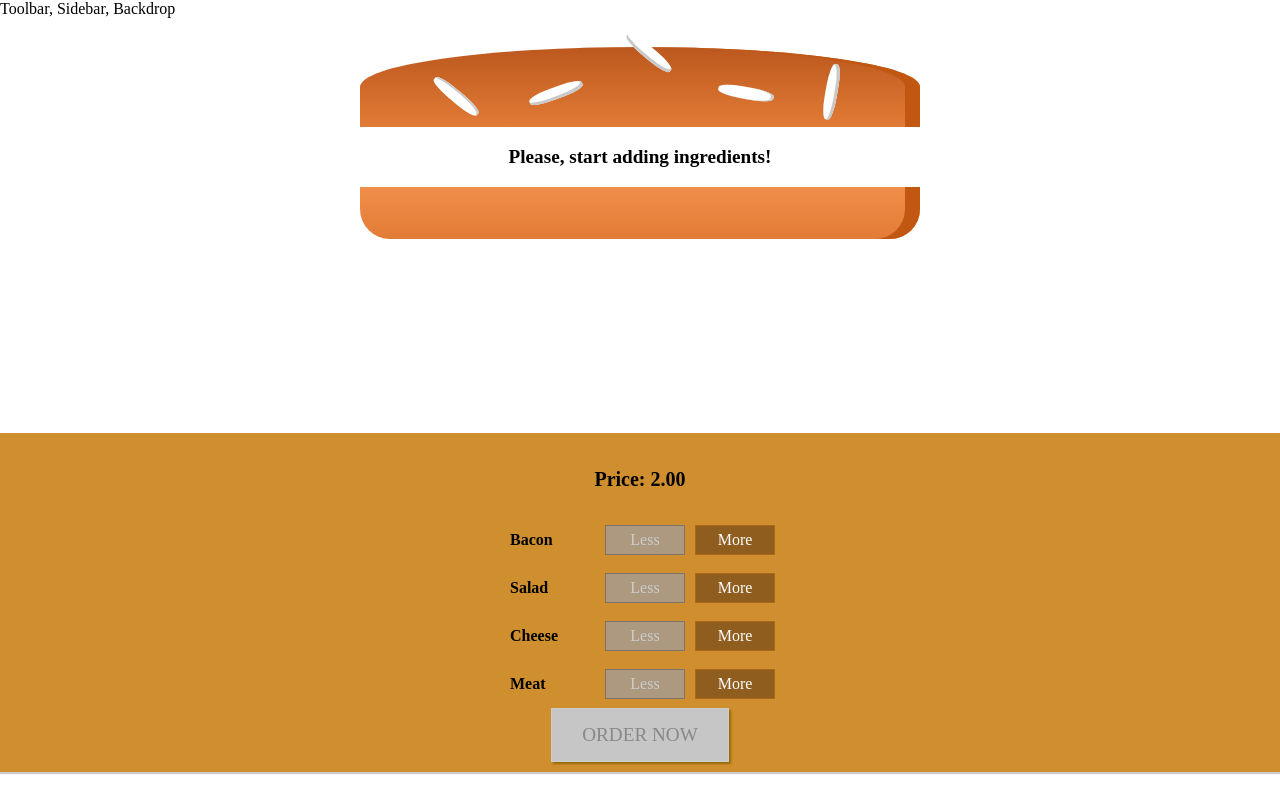
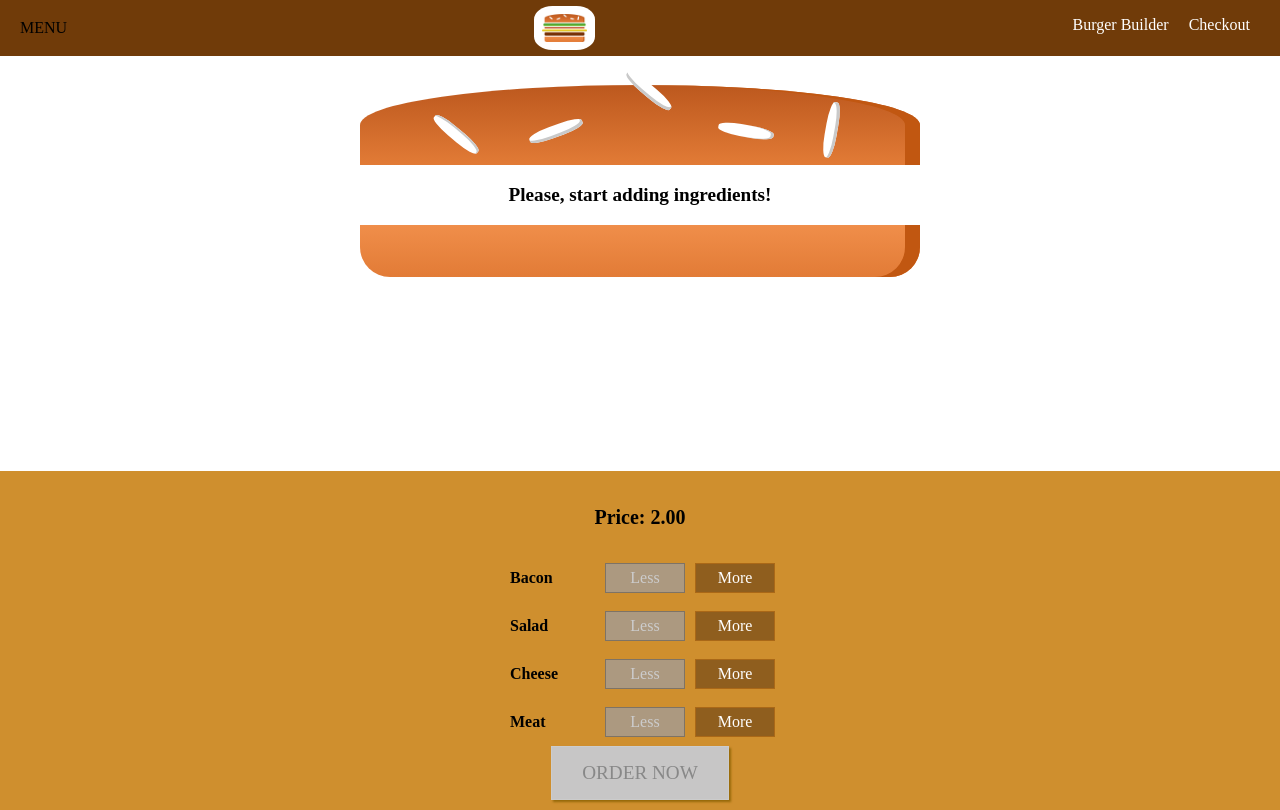
Before and after one commit to iMichaelOwolabi/burger-builder, a React (Create React App) app: page / in a window 1280 px wide. Built offline with nearby package versions, Linux system fonts and the light colour scheme.

Commit message:
implement navigation component

```diff
--- a/src/components/Layout/Layout.js
+++ b/src/components/Layout/Layout.js
@@ -1,10 +1,11 @@
 import React from 'react';
 import Aux from '../../hoc/Aux';
 import classes from './Layout.module.css';
+import Toolbar from '../Navigation/Toolbar/Toolbar';
 
 const Layout = (props) => (
   <Aux>
-    <div>Toolbar, Sidebar, Backdrop</div>
+    <Toolbar />
     <main className={classes.content}>
       {props.children}
     </main>
--- a/src/components/Layout/Layout.module.css
+++ b/src/components/Layout/Layout.module.css
@@ -1,3 +1,3 @@
 .content {
-  margin-top: 15px;
+  margin-top: 71px;
 }
--- /dev/null
+++ b/src/components/Logo/Logo.js
@@ -0,0 +1,11 @@
+import React from 'react';
+import burgerLogo from '../../assets/images/burger-logo.png'
+import classes from './Logo.module.css';
+
+const Logo = () => (
+  <div className={classes.Logo}>
+    <img src={burgerLogo} alt="MyBurger" />
+  </div>
+);
+
+export default Logo;
--- /dev/null
+++ b/src/components/Logo/Logo.module.css
@@ -0,0 +1,11 @@
+.Logo {
+  background-color: #fff;
+  padding: 8px;
+  height: 80%;
+  box-sizing: border-box;
+  border-radius: 30%;
+}
+
+.Logo img {
+  height: 100% ;
+}
--- /dev/null
+++ b/src/components/Navigation/NavigationItems/NavigationItem/NavigationItem.js
@@ -0,0 +1,11 @@
+import React from 'react';
+import classes from './NavigationItem.module.css'
+
+
+const NavigationItem = (props) => (
+  <li className={classes.NavigationItem}>
+    <a href={props.link} className={props.active ? classes.active : null}>{props.children}</a>
+  </li>
+);
+
+export default NavigationItem;
--- /dev/null
+++ b/src/components/Navigation/NavigationItems/NavigationItem/NavigationItem.module.css
@@ -0,0 +1,26 @@
+.NavigationItem {
+  margin: 0;
+  box-sizing: border-box;
+   display: flex;
+   height: 100%;
+   align-items: center;
+}
+
+.NavigationItem a {
+  color: #fff;
+  text-decoration: none;
+  height: 100%;
+  padding: 16px 10px;
+  border-bottom: 4px solid transparent;
+  box-sizing: border-box;
+  display: block;
+}
+
+.NavigationItem a:hover,
+.NavigationItem a:active
+.NavigationItem a.active {
+  background-color: #8F5C2C;
+  border-bottom: 4px solid #40A4C8;
+  color: #fff;
+
+}
--- /dev/null
+++ b/src/components/Navigation/NavigationItems/NavigationItems.js
@@ -0,0 +1,12 @@
+import React from 'react';
+import classes from './NavigationItems.module.css'
+import NavigationItem from './NavigationItem/NavigationItem';
+
+const NavigationItems = () => (
+  <ul className={classes.NavigationItems}>
+    <NavigationItem link="/" active="true">Burger Builder</NavigationItem>
+    <NavigationItem link="/ ">Checkout</NavigationItem>
+  </ul>
+);
+
+export default NavigationItems;
--- /dev/null
+++ b/src/components/Navigation/NavigationItems/NavigationItems.module.css
@@ -0,0 +1,8 @@
+ .NavigationItems {
+   margin: 0;
+   padding: 0;
+   list-style: none;
+   display: flex;
+   align-items: center;
+   height: 100%;
+ }
--- /dev/null
+++ b/src/components/Navigation/Toolbar/Toolbar.js
@@ -0,0 +1,16 @@
+import React from 'react';
+import classes from './Toolbar.module.css';
+import Logo from '../../Logo/Logo';
+import NavigationItems from '../NavigationItems/NavigationItems';
+
+const Toolbar = () => (
+  <header className={classes.Toolbar}>
+    <div>MENU</div>
+    <Logo />
+    <nav>
+      <NavigationItems />
+    </nav>
+  </header>
+);
+
+export default Toolbar;
--- /dev/null
+++ b/src/components/Navigation/Toolbar/Toolbar.module.css
@@ -0,0 +1,18 @@
+.Toolbar {
+  height: 56px;
+  width: 100%;
+  position: fixed;
+  top: 0;
+  left: 0;
+  background-color: #703B09;
+  display: flex;
+  justify-content: space-between;
+  align-items: center;
+  padding: 0 20px;
+  box-sizing: border-box;
+  z-index: 40;
+}
+
+.Toolbar nav {
+  height: 100%;
+}
```
Also changed, not shown: src/assets/images/burger-logo.png (added).
